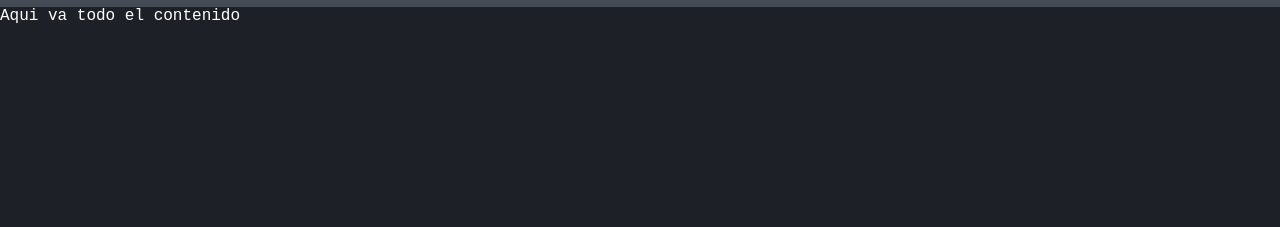
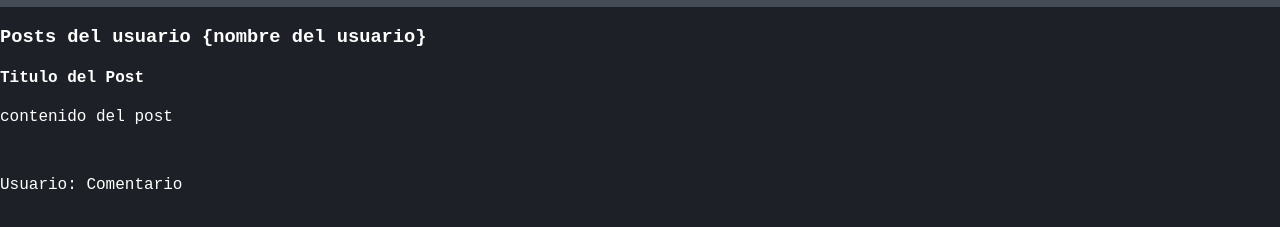
Before and after one commit to Merchanttoe8/curso-git, a plain HTML site: page index.html in a window 1280 px wide. Shown: the part 63-290 px from the top of the page. Drawn offline with Linux system fonts and the light colour scheme; a web font is replaced by a local one.

Commit message:
add post html

```diff
--- a/index.html
+++ b/index.html
@@ -15,8 +15,15 @@
         <img class = "logo"src="img/giticono.png">
         <h1>Blog Curso Git & Github</h1>
     </div>
-    <div>
-        Aqui va todo el contenido
+    <div class="container" id="content">
+        <h3>Posts del usuario {nombre del usuario}</h3>
+        <div class="post">
+            <h4>Titulo del Post</h4>
+            <p>contenido del post</p>
+            <br>
+            <p><span>Usuario:</span> Comentario</p>
+
+        </div>
     </div>
 </body>
 </html>
```
